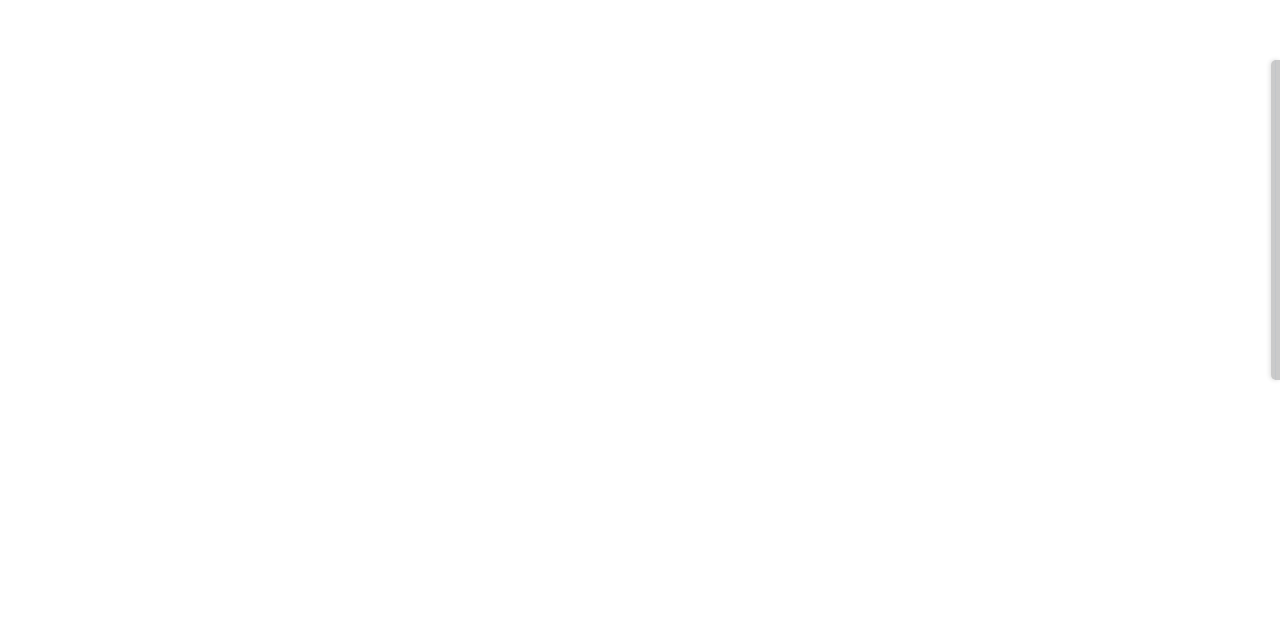
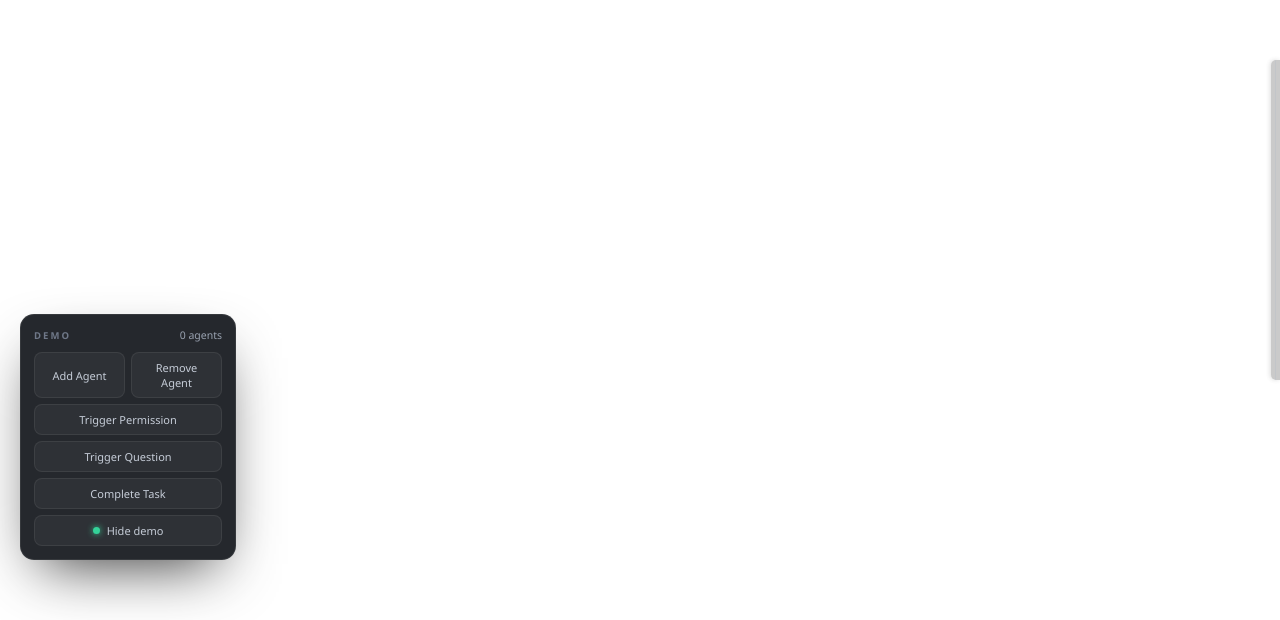
Before and after one commit to Byrrajus12/mngr, a React (Vite) app: page / in a window 1280 px wide. Shown: the part 180-800 px from the top of the page. Built offline with nearby package versions, Linux system fonts and the light colour scheme.

Commit message:
v0.1: full overlay, click through, demo panel, transition fixes

```diff
--- a/src-tauri/capabilities/default.json
+++ b/src-tauri/capabilities/default.json
@@ -7,6 +7,7 @@
     "core:default",
     "core:event:allow-listen",
     "core:window:allow-set-size",
-    "core:window:allow-set-position"
+    "core:window:allow-set-position",
+    "core:window:allow-set-ignore-cursor-events"
   ]
 }
--- a/src/App.tsx
+++ b/src/App.tsx
@@ -1,16 +1,19 @@
 import { invoke } from "@tauri-apps/api/core";
 import { listen } from "@tauri-apps/api/event";
+import { getCurrentWindow } from "@tauri-apps/api/window";
 import { useEffect, useMemo, useRef, useState } from "react";
+import DemoPanel from "./components/DemoPanel";
 import Filament from "./components/Filament";
 import Panel from "./components/Panel";
 import type { Session, SessionStatus } from "./types";
 
 type WindowMode = "collapsed" | "peek" | "expanded";
+type PeekReason = "hover" | "attention" | null;
+
+const DEMO_PROJECTS = ["mngr", "api-server", "web-ui", "dotfiles", "infra"];
 
 async function setWindowMode(mode: WindowMode) {
   if (mode === "expanded") await invoke("expand_panel");
-  if (mode === "peek") await invoke("peek_panel");
-  if (mode === "collapsed") await invoke("collapse_panel");
 }
 
 function needsAttention(status: SessionStatus) {
@@ -19,12 +22,15 @@ function needsAttention(status: SessionStatus) {
 
 function App() {
   const [sessions, setSessions] = useState<Session[]>([]);
+  const [demoSessions, setDemoSessions] = useState<Session[]>([]);
   const [mode, setMode] = useState<WindowMode>("collapsed");
+  const [peekReason, setPeekReason] = useState<PeekReason>(null);
   const [flash, setFlash] = useState<Set<string>>(() => new Set());
   const [dismissed, setDismissed] = useState<Set<string>>(() => new Set());
   const [now, setNow] = useState(() => Date.now());
 
   const leaveTimer = useRef<number | undefined>(undefined);
+  const demoId = useRef(1);
   const modeRef = useRef<WindowMode>(mode);
   const hoveredRef = useRef(false);
   const prevStatusRef = useRef<Map<string, SessionStatus>>(new Map());
@@ -39,9 +45,11 @@ function App() {
     return () => window.clearInterval(timer);
   }, []);
 
+
   async function collapse() {
     window.clearTimeout(leaveTimer.current);
     await setWindowMode("collapsed");
+    setPeekReason(null);
     setMode("collapsed");
   }
 
@@ -49,7 +57,9 @@ function App() {
     if (modeRef.current !== "collapsed") return;
     window.clearTimeout(leaveTimer.current);
     await setWindowMode("peek");
-    setMode("peek");
+    requestAnimationFrame(() => {
+      setMode("peek");
+    });
   }
 
   async function expand() {
@@ -68,6 +78,7 @@ function App() {
 
   function handlePeek() {
     hoveredRef.current = true;
+    setPeekReason("hover");
     peek();
   }
 
@@ -108,24 +119,54 @@ function App() {
     return () => document.removeEventListener("keydown", onKeyDown);
   }, []);
 
+  // Cursor stream from the Rust watcher drives click-through: the window is
+  // click-through everywhere except over interactive UI, and also drives
+  // un-peek now that mouseleave no longer fires reliably once ignoring
+  // cursor events.
+  const ignoringRef = useRef(true);
+  const unpeekRef = useRef(handleUnpeek);
+  unpeekRef.current = handleUnpeek;
+
+  useEffect(() => {
+    const unlisten = listen<{ x: number; y: number }>("cursor-pos", (event) => {
+      const { x, y } = event.payload;
+      const el = document.elementFromPoint(x, y);
+      const interactive = !!el?.closest(".filament, .panel, .demoPanel");
+      const shouldIgnore = !interactive;
+
+      if (ignoringRef.current !== shouldIgnore) {
+        ignoringRef.current = shouldIgnore;
+        getCurrentWindow().setIgnoreCursorEvents(shouldIgnore);
+      }
+
+      if (modeRef.current === "peek" && !interactive) {
+        unpeekRef.current();
+      }
+    });
+    return () => {
+      unlisten.then((dispose) => dispose());
+    };
+  }, []);
+
   // Attention flash: when a session newly needs attention while collapsed,
   // peek and surface its label for 3s.
   useEffect(() => {
     const prev = prevStatusRef.current;
     const newlyAttention: string[] = [];
+    const allSessions = [...sessions, ...demoSessions];
 
-    for (const session of sessions) {
+    for (const session of allSessions) {
       const wasAttn = needsAttention(prev.get(session.session_id) ?? "Idle");
       if (needsAttention(session.status) && !wasAttn) {
         newlyAttention.push(session.session_id);
       }
     }
 
-    prevStatusRef.current = new Map(sessions.map((s) => [s.session_id, s.status]));
+    prevStatusRef.current = new Map(allSessions.map((s) => [s.session_id, s.status]));
 
     if (newlyAttention.length === 0 || modeRef.current !== "collapsed") return;
 
-    invoke("peek_panel").catch((error) => console.error("peek_panel failed", error));
+    setPeekReason("attention");
     setMode("peek");
     setFlash((current) => {
       const next = new Set(current);
@@ -148,16 +189,16 @@ function App() {
       flashTimers.current.set(id, timer);
     }
     // eslint-disable-next-line react-hooks/exhaustive-deps
-  }, [sessions]);
+  }, [demoSessions, sessions]);
 
   const activeSessions = useMemo(
     () =>
-      sessions.filter(
+      [...sessions, ...demoSessions].filter(
         (session) =>
           !dismissed.has(session.session_id) &&
           (session.status !== "Done" || now - session.last_event_at < 30 * 60 * 1000),
       ),
-    [dismissed, now, sessions],
+    [demoSessions, dismissed, now, sessions],
   );
 
   function dismissSession(id: string) {
@@ -168,11 +209,77 @@ function App() {
     });
   }
 
+  function addDemoSession() {
+    const id = demoId.current++;
+    const projectName = DEMO_PROJECTS[(id - 1) % DEMO_PROJECTS.length];
+    const timestamp = Date.now();
+    setDemoSessions((current) => [
+      ...current,
+      {
+        session_id: `demo-${id}`,
+        started_at: timestamp,
+        last_event_at: timestamp,
+        status: "Working",
+        project_name: projectName,
+        project_path: `C:\\demo\\${projectName}`,
+        agent_type: id % 2 === 0 ? "codex" : "claude-code",
+        current_tool: null,
+        pending_approval: null,
+      },
+    ]);
+  }
+
+  function removeDemoSession() {
+    setDemoSessions((current) => current.slice(0, -1));
+  }
+
+  function updateRandomWorkingDemoSession(update: (session: Session) => Session) {
+    setDemoSessions((current) => {
+      const working = current
+        .map((session, index) => ({ session, index }))
+        .filter(({ session }) => session.status === "Working");
+      if (working.length === 0) return current;
+
+      const { index } = working[Math.floor(Math.random() * working.length)];
+      return current.map((session, sessionIndex) => (sessionIndex === index ? update(session) : session));
+    });
+  }
+
+  function triggerDemoPermission() {
+    updateRandomWorkingDemoSession((session) => ({
+      ...session,
+      status: "WaitingForApproval",
+      last_event_at: Date.now(),
+      current_tool: "Bash",
+      pending_approval: {
+        tool_name: "Bash",
+        tool_input: { command: "rm -rf node_modules && npm ci" },
+      },
+    }));
+  }
+
+  function triggerDemoQuestion() {
+    updateRandomWorkingDemoSession((session) => ({
+      ...session,
+      status: "WaitingForInput",
+      last_event_at: Date.now(),
+      current_tool: null,
+      pending_approval: null,
+    }));
+  }
+
+  function completeDemoTask() {
+    updateRandomWorkingDemoSession((session) => ({
+      ...session,
+      status: "Done",
+      last_event_at: Date.now(),
+      current_tool: null,
+      pending_approval: null,
+    }));
+  }
+
   return (
-    <div
-      className={`appShell mode-${mode}`}
-      onMouseLeave={mode === "peek" ? handleUnpeek : undefined}
-    >
+    <div className={`appShell mode-${mode}`}>
       <Panel
         sessions={activeSessions}
         expanded={mode === "expanded"}
@@ -183,13 +290,23 @@ function App() {
       <Filament
         sessions={activeSessions}
         expanded={mode === "expanded"}
-        peeking={mode === "peek"}
+        peekReason={mode === "peek" ? peekReason : null}
         flash={flash}
         now={now}
         onExpand={expand}
         onPeek={handlePeek}
         onUnpeek={handleUnpeek}
       />
+      {import.meta.env.DEV ? (
+        <DemoPanel
+          agentCount={demoSessions.length}
+          onAddAgent={addDemoSession}
+          onRemoveAgent={removeDemoSession}
+          onTriggerPermission={triggerDemoPermission}
+          onTriggerQuestion={triggerDemoQuestion}
+          onCompleteTask={completeDemoTask}
+        />
+      ) : null}
     </div>
   );
 }
--- /dev/null
+++ b/src/components/DemoPanel.tsx
@@ -0,0 +1,54 @@
+import { useState } from "react";
+
+type DemoPanelProps = {
+  agentCount: number;
+  onAddAgent: () => void;
+  onRemoveAgent: () => void;
+  onTriggerPermission: () => void;
+  onTriggerQuestion: () => void;
+  onCompleteTask: () => void;
+};
+
+function DemoPanel({
+  agentCount,
+  onAddAgent,
+  onRemoveAgent,
+  onTriggerPermission,
+  onTriggerQuestion,
+  onCompleteTask,
+}: DemoPanelProps) {
+  const [visible, setVisible] = useState(true);
+
+  if (!visible) {
+    return (
+      <div className="demoPanel collapsed">
+        <button className="dbtn mute off" type="button" onClick={() => setVisible(true)}>
+          <span className="sq" />
+          Show demo
+        </button>
+      </div>
+    );
+  }
+
+  return (
+    <div className="demoPanel">
+      <div className="dh">
+        <span className="lbl">DEMO</span>
+        <span className="cnt">{agentCount} agents</span>
+      </div>
+      <div className="grid">
+        <button className="dbtn" type="button" onClick={onAddAgent}>Add Agent</button>
+        <button className="dbtn" type="button" onClick={onRemoveAgent}>Remove Agent</button>
+        <button className="dbtn wide" type="button" onClick={onTriggerPermission}>Trigger Permission</button>
+        <button className="dbtn wide" type="button" onClick={onTriggerQuestion}>Trigger Question</button>
+        <button className="dbtn wide" type="button" onClick={onCompleteTask}>Complete Task</button>
+        <button className="dbtn mute" type="button" onClick={() => setVisible(false)}>
+          <span className="sq" />
+          Hide demo
+        </button>
+      </div>
+    </div>
+  );
+}
+
+export default DemoPanel;
--- a/src/components/Filament.tsx
+++ b/src/components/Filament.tsx
@@ -4,7 +4,7 @@ import type { Session } from "../types";
 type FilamentProps = {
   sessions: Session[];
   expanded: boolean;
-  peeking: boolean;
+  peekReason: "hover" | "attention" | null;
   flash: Set<string>;
   now: number;
   onExpand: () => void;
@@ -62,13 +62,13 @@ function phaseFor(sessionId: string) {
   return `${(hash / 100).toFixed(2)}s`;
 }
 
-function Filament({ sessions, expanded, peeking, flash, now, onExpand, onPeek, onUnpeek }: FilamentProps) {
+function Filament({ sessions, expanded, peekReason, flash, now, onExpand, onPeek, onUnpeek }: FilamentProps) {
   const active = sessions;
   const count = active.length;
 
   return (
     <button
-      className={`filament ${expanded ? "expanded" : ""} ${peeking ? "peeking" : ""}`}
+      className={`filament ${expanded ? "expanded" : ""} ${peekReason === "hover" ? "peeking" : ""}`}
       type="button"
       aria-label="Expand mngr sessions"
       onClick={onExpand}
--- a/src/main.tsx
+++ b/src/main.tsx
@@ -4,6 +4,7 @@ import App from "./App";
 import "./styles/variables.css";
 import "./styles/filament.css";
 import "./styles/panel.css";
+import "./styles/demo.css";
 
 ReactDOM.createRoot(document.getElementById("root") as HTMLElement).render(
   <React.StrictMode>
--- /dev/null
+++ b/src/styles/demo.css
@@ -0,0 +1,90 @@
+.demoPanel {
+  position: fixed;
+  left: 20px;
+  bottom: 60px;
+  z-index: 50;
+  width: 216px;
+  padding: 13px;
+  border: 1px solid rgba(255, 255, 255, 0.08);
+  border-radius: 14px;
+  background: rgba(14, 17, 23, 0.9);
+  box-shadow: 0 24px 60px -20px rgba(0, 0, 0, 0.8);
+  backdrop-filter: blur(20px);
+  -webkit-backdrop-filter: blur(20px);
+  pointer-events: auto;
+}
+
+.demoPanel.collapsed {
+  width: auto;
+}
+
+.demoPanel .dh {
+  display: flex;
+  align-items: center;
+  justify-content: space-between;
+  margin-bottom: 10px;
+}
+
+.demoPanel .lbl {
+  color: #6f7888;
+  font-size: 9.5px;
+  font-weight: 700;
+  letter-spacing: .22em;
+}
+
+.demoPanel .cnt {
+  color: #9aa3b1;
+  font-size: 10.5px;
+}
+
+.demoPanel .grid {
+  display: grid;
+  grid-template-columns: 1fr 1fr;
+  gap: 6px;
+}
+
+.dbtn {
+  padding: 7px 8px;
+  border: 1px solid rgba(255, 255, 255, 0.07);
+  border-radius: 8px;
+  background: rgba(255, 255, 255, 0.045);
+  color: #c6cdd8;
+  cursor: pointer;
+  font-family: inherit;
+  font-size: 11px;
+  text-align: center;
+  transition: transform .3s var(--spring), background .18s;
+}
+
+.dbtn:hover {
+  background: rgba(255, 255, 255, 0.09);
+}
+
+.dbtn:active {
+  transform: scale(.93);
+}
+
+.dbtn.wide {
+  grid-column: 1 / 3;
+}
+
+.dbtn.mute {
+  grid-column: 1 / 3;
+  display: flex;
+  align-items: center;
+  justify-content: center;
+  gap: 7px;
+}
+
+.dbtn.mute .sq {
+  width: 7px;
+  height: 7px;
+  border-radius: 50%;
+  background: var(--emerald);
+  box-shadow: 0 0 6px var(--emerald);
+}
+
+.dbtn.mute.off .sq {
+  background: #5a616d;
+  box-shadow: none;
+}
--- a/src/styles/panel.css
+++ b/src/styles/panel.css
@@ -16,15 +16,18 @@
     0 16px 55px -34px rgba(0, 0, 0, 0.7),
     inset 0 1px 0 rgba(255, 255, 255, 0.05);
   opacity: 0;
+  visibility: hidden;
   pointer-events: none;
   transform: translateY(-50%) translateX(30px);
-  transition: opacity .3s ease, transform .45s var(--spring);
+  transition: opacity .22s ease, transform .3s ease, visibility 0s linear .25s;
 }
 
 .panel.open {
   opacity: 1;
+  visibility: visible;
   pointer-events: auto;
   transform: translateY(-50%) translateX(0);
+  transition: opacity .3s ease, transform .45s var(--spring), visibility 0s;
 }
 
 .phead {
--- a/src/styles/variables.css
+++ b/src/styles/variables.css
@@ -53,5 +53,4 @@ button {
   inset: 0;
   overflow: hidden;
   background: transparent;
-  pointer-events: none;
 }
```
Also changed, not shown: src/styles/filament.css (+9 -6 lines), 1 other file (tests, documents, lock files or other folders).
